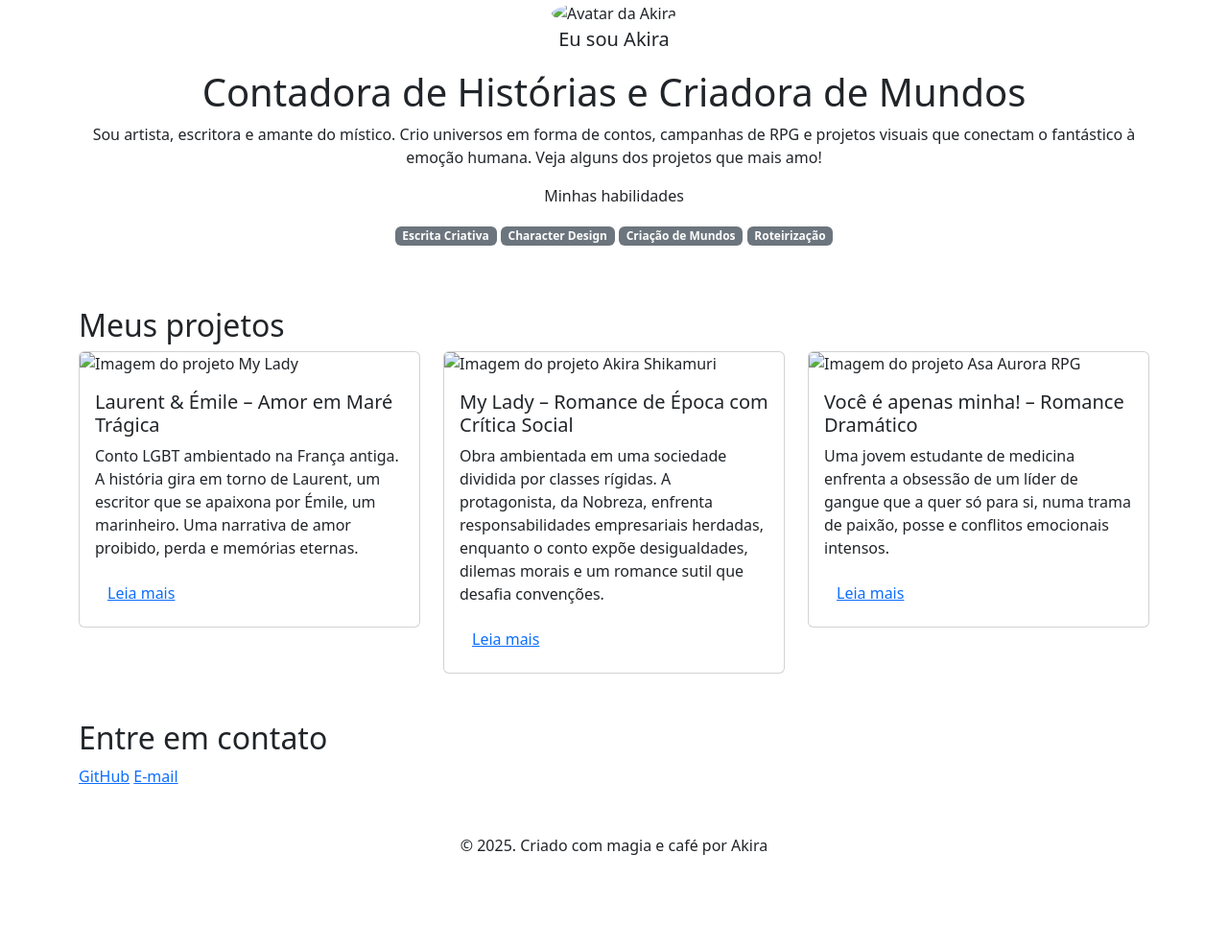
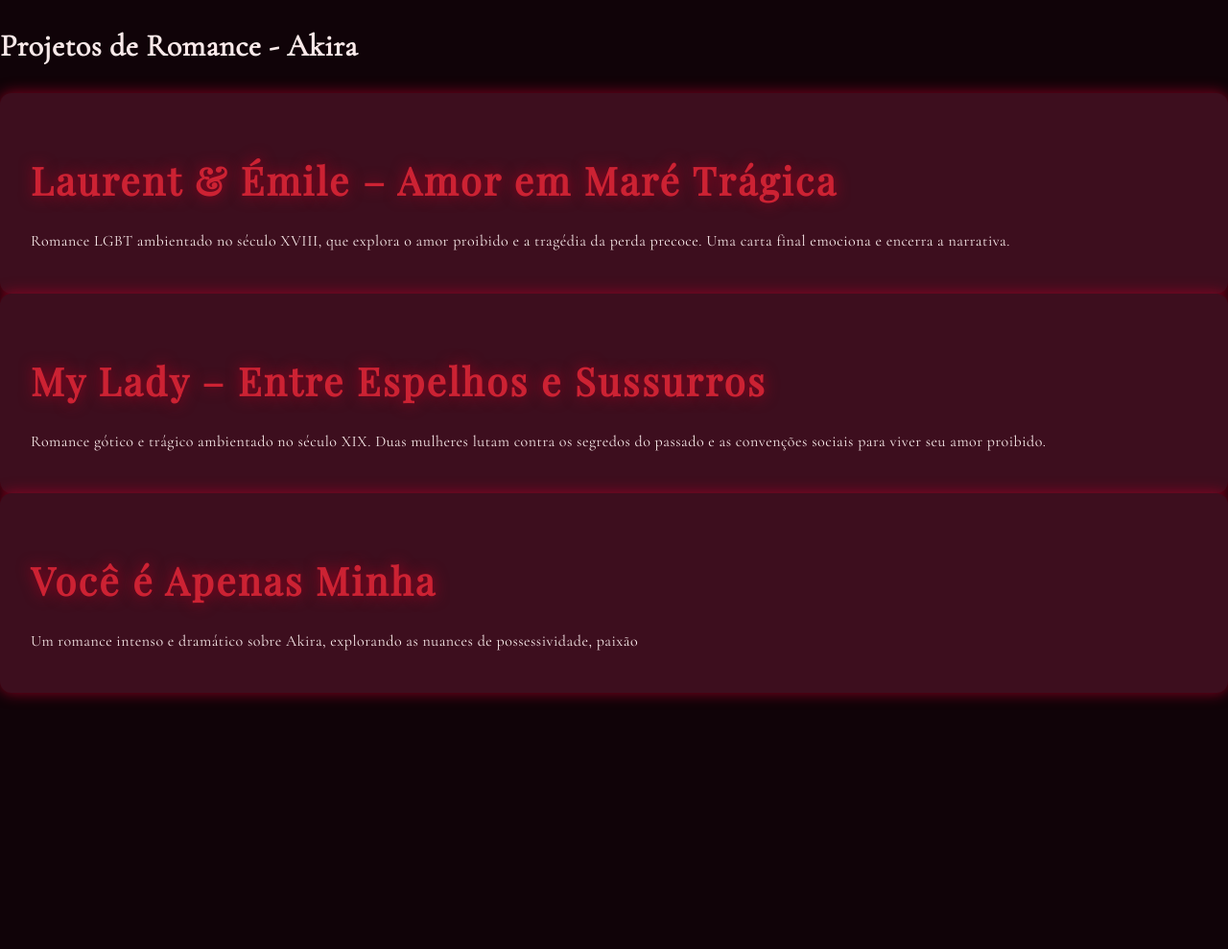
Before and after one commit to TheGoodAkira/Porifolio, a plain HTML site: page index.html in a window 1280 px wide. Shown: the whole page at 96% size. After the commit the page ends 800 px from the top, so only its background shows below. Drawn offline with nearby package versions, Linux system fonts and the light colour scheme.

Commit message:
Update index.html

```diff
--- a/index.html
+++ b/index.html
@@ -1,98 +1,26 @@
 <!DOCTYPE html>
-<html lang="pt-br">
+<html lang="pt-BR">
+<head>
+  <meta charset="UTF-8" />
+  <meta name="viewport" content="width=device-width, initial-scale=1" />
+  <title>Projetos de Romance - Akira</title>
+  <link href="https://fonts.googleapis.com/css2?family=Cormorant+Garamond&family=Playfair+Display&display=swap" rel="stylesheet" />
+  <link rel="stylesheet" href="styles.css" />
+</head>
+<body>
+  <h1>Projetos de Romance - Akira</h1>
 
-<head>
-    <meta charset="UTF-8">
-    <meta name="viewport" content="width=device-width, initial-scale=1.0">
-    <link href="https://cdn.jsdelivr.net/npm/bootstrap@5.3.2/dist/css/bootstrap.min.css" rel="stylesheet">
-    <link rel="stylesheet" href="style.css">
-    <title>Portfólio de Akira</title>
-</head>
-
-<body>
-    <header class="container text-center">
-        <img src="img/avatar-akira.png" alt="Avatar da Akira" class="rounded-circle" width="150" height="150">
-        <p class="lead">Eu sou Akira</p>
-        <h1>Contadora de Histórias e Criadora de Mundos</h1>
-        <p>Sou artista, escritora e amante do místico. Crio universos em forma de contos, campanhas de RPG e projetos visuais que conectam o fantástico à emoção humana. Veja alguns dos projetos que mais amo!</p>
-        <p>Minhas habilidades</p>
-        <div>
-            <p class="badge bg-secondary">Escrita Criativa</p>
-            <p class="badge bg-secondary">Character Design</p>
-            <p class="badge bg-secondary">Criação de Mundos</p>
-            <p class="badge bg-secondary">Roteirização</p>
-        </div>
-    </header>
-
-    <main class="container mt-5">
-        <h2>Meus projetos</h2>
-        <div class="row">
-            <!-- Projeto 1 -->
-            <div class="col-md-4">
-                <div class="card">
-                    <img src="img/my-lady.png" class="card-img-top" alt="Imagem do projeto My Lady">
-                    <div class="card-body">
-                        <h5 class="card-title">Laurent & Émile – Amor em Maré Trágica</h5>
-                        <p class="card-text">Conto LGBT ambientado na França antiga. A história gira em torno de Laurent, um escritor que se apaixona por Émile, um marinheiro. Uma narrativa de amor proibido, perda e memórias eternas.</p>
-                        <button type="button" class="btn btn-link" data-bs-toggle="modal" data-bs-target="#modal1">Leia mais</button>
-                    </div>
-                </div>
-            </div>
-            <!-- Projeto 2 -->
-            <div class="col-md-4">
-                <div class="card">
-                    <img src="img/akira-shikamuri.png" class="card-img-top" alt="Imagem do projeto Akira Shikamuri">
-                    <div class="card-body">
-                        <h5 class="card-title">My Lady – Romance de Época com Crítica Social</h5>
-                        <p class="card-text">Obra ambientada em uma sociedade dividida por classes rígidas. A protagonista, da Nobreza, enfrenta responsabilidades empresariais herdadas, enquanto o conto expõe desigualdades, dilemas morais e um romance sutil que desafia convenções.</p>
-                        <button type="button" class="btn btn-link" data-bs-toggle="modal" data-bs-target="#modal2">Leia mais</button>
-                    </div>
-                </div>
-            </div>
-            <!-- Projeto 3 -->
-            <div class="col-md-4">
-                <div class="card">
-                    <img src="img/asa-aurora.png" class="card-img-top" alt="Imagem do projeto Asa Aurora RPG">
-                    <div class="card-body">
-                        <h5 class="card-title">Você é apenas minha! – Romance Dramático</h5>
-                        <p class="card-text">Uma jovem estudante de medicina enfrenta a obsessão de um líder de gangue que a quer só para si, numa trama de paixão, posse e conflitos emocionais intensos.</p>
-                        <button type="button" class="btn btn-link" data-bs-toggle="modal" data-bs-target="#modal3">Leia mais</button>
-                    </div>
-                </div>
-            </div>
-        </div>
-    </main>
-
-    <!-- Modal 1 -->
-    <div class="modal" id="modal1" tabindex="-1">
-        <div class="modal-dialog">
-            <div class="modal-content">
-                <div class="modal-header">
-                    <h5 class="modal-title">Laurent & Émile – Amor em Maré</h5>
-                    <button type="button" class="btn-close" data-bs-dismiss="modal" aria-label="Fechar"></button>
-                </div>
-                <div class="modal-body">
-                    <p>Laurent é um escritor que vive na França do século XVIII. Após conhecer o misterioso Émile, um marinheiro com olhos melancólicos, ele mergulha em um amor profundo e proibido. Porém, as regras da sociedade e a dor do destino os separam tragicamente. Este conto é uma ode à liberdade de amar, mesmo que o preço seja a perda.</p>
-                    <img src="img/my-lady.png" alt="Cena do conto Amor em Maré">
-                </div>
-                <div class="modal-footer">
-                    <a href="#">Ler história completa</a>
-                    <a href="#">Baixar PDF</a>
-                </div>
-            </div>
-        </div>
+  <section id="projetos">
+    <div class="projeto">
+      <h2>Laurent & Émile – Amor em Maré Trágica</h2>
+      <p>Romance LGBT ambientado no século XVIII, que explora o amor proibido e a tragédia da perda precoce. Uma carta final emociona e encerra a narrativa.</p>
     </div>
 
-    <footer class="container py-5">
-        <h2>Entre em contato</h2>
-        <div>
-            <a href="https://github.com/usuaria">GitHub</a>
-            <a href="mailto:contato@akira.art">E-mail</a>
-        </div>
-        <p class="my-5 text-center">© 2025. Criado com magia e café por Akira</p>
-    </footer>
+    <div class="projeto">
+      <h2>My Lady – Entre Espelhos e Sussurros</h2>
+      <p>Romance gótico e trágico ambientado no século XIX. Duas mulheres lutam contra os segredos do passado e as convenções sociais para viver seu amor proibido.</p>
+    </div>
 
-    <script src="https://cdn.jsdelivr.net/npm/bootstrap@5.3.2/dist/js/bootstrap.bundle.min.js"></script>
-</body>
-
-</html>
+    <div class="projeto">
+      <h2>Você é Apenas Minha</h2>
+      <p>Um romance intenso e dramático sobre Akira, explorando as nuances de possessividade, paixão
```
